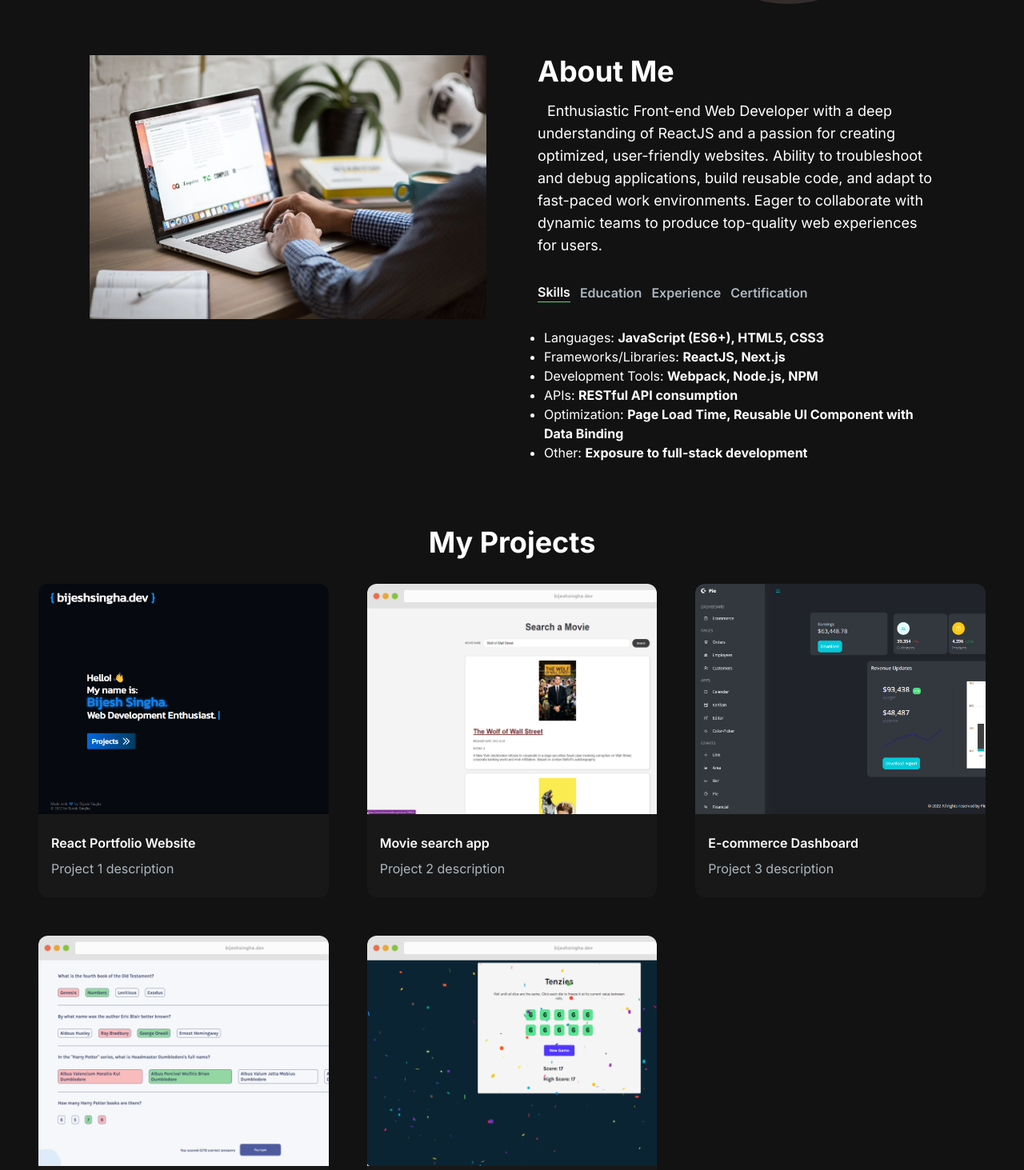
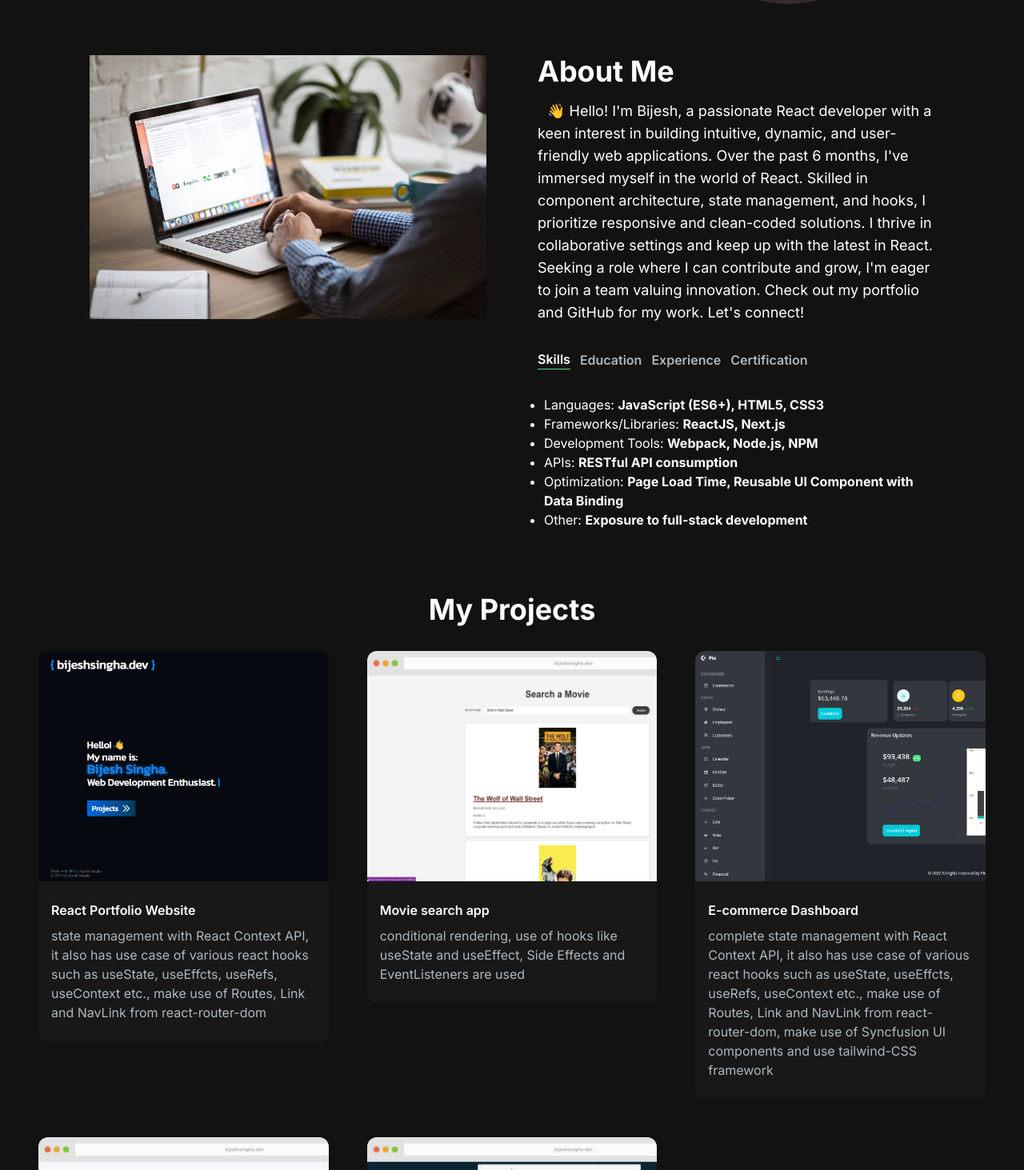
Before and after one commit to bijeshsingha/portfolio2, a Next.js app: page / in a window 1280 px wide. Shown: the part 407-1870 px from the top of the page at 80% size. Built offline with nearby package versions, Linux system fonts and the light colour scheme.

Commit message:
new commit 111

```diff
--- a/app/components/AboutSection.jsx
+++ b/app/components/AboutSection.jsx
@@ -94,12 +94,15 @@ const AboutSection = () => {
         <div className="flex flex-col mt-4 md:mt-0 text-left h-full">
           <h2 className="text-4xl font-bold text-white mb-4">About Me</h2>
           <p className="text-base lg:text-lg ">
-            <span className="ml-3"> Enthusiastic </span> Front-end Web Developer
-            with a deep understanding of ReactJS and a passion for creating
-            optimized, user-friendly websites. Ability to troubleshoot and debug
-            applications, build reusable code, and adapt to fast-paced work
-            environments. Eager to collaborate with dynamic teams to produce
-            top-quality web experiences for users.
+            <span className="ml-3"></span> 👋 Hello! I'm Bijesh, a passionate
+            React developer with a keen interest in building intuitive, dynamic,
+            and user-friendly web applications. Over the past 6 months,
+            I've immersed myself in the world of React. Skilled in component
+            architecture, state management, and hooks, I prioritize responsive
+            and clean-coded solutions. I thrive in collaborative settings and
+            keep up with the latest in React. Seeking a role where I can
+            contribute and grow, I'm eager to join a team valuing innovation.
+            Check out my portfolio and GitHub for my work. Let's connect!
           </p>
 
           <div className="scroll-container overflow-x-auto scrollbar-hide flex flex-row  justify-start mt-8">
--- a/app/components/EmailSection.jsx
+++ b/app/components/EmailSection.jsx
@@ -68,7 +68,7 @@ const EmailSection = () => {
           to get back to you!
         </p>
         <div className="socials flex flex-row gap-3">
-          <Link href={"/"}>
+          <Link href={"https://github.com/bijeshsingha"} target="_blank">
             <Image
               src={"/icons/github.png"}
               alt="Github Icon"
@@ -78,7 +78,7 @@ const EmailSection = () => {
             />
           </Link>
 
-          <Link href={"/"}>
+          <Link href={"https://www.linkedin.com/in/bijesh-singha-89a634159/"} target="_blank">
             <Image
               src={"/icons/linkedin.png"}
               alt="Linkedin Icon"
--- a/app/components/HeroSection.jsx
+++ b/app/components/HeroSection.jsx
@@ -51,9 +51,9 @@ const HeroSection = () => {
               Hire Me
             </Link>
             <button className="px-1 py-1 rounded-full w-full bg-gradient-to-br from-[#087EE1] to to-[#05E8BA] sm:w-fit mr-4 bg-transparent hover:bg-slate-800 text-white  mt-3">
-              <span className="block bg-[#121212] hover:bg-slate-800 rounded-full px-5 py-2">
+              <a href="/resume/Bijesh_Singha_.pdf" download className="block bg-[#121212] hover:bg-slate-800 rounded-full px-5 py-2">
                 Download CV
-              </span>
+              </a>
             </button>
           </div>
         </div>
--- a/app/components/ProjectSection.jsx
+++ b/app/components/ProjectSection.jsx
@@ -5,7 +5,8 @@ const projectsData = [
   {
     id: 1,
     title: "React Portfolio Website",
-    description: "Project 1 description",
+    description:
+      "state management with React Context API, it also has use case of various react hooks such as useState, useEffcts, useRefs, useContext etc., make use of Routes, Link and NavLink from react-router-dom",
     image: "/images/portfolio.png",
     tag: ["All", "Web"],
     gitUrl: "https://github.com/bijeshsingha/portfolio",
@@ -14,7 +15,8 @@ const projectsData = [
   {
     id: 2,
     title: "Movie search app",
-    description: "Project 2 description",
+    description:
+      "conditional rendering, use of hooks like useState and useEffect, Side Effects and EventListeners are used",
     image: "/images/img2.png",
     tag: ["All", "Web"],
     gitUrl: "https://github.com/bijeshsingha/movie_search_app",
@@ -23,7 +25,8 @@ const projectsData = [
   {
     id: 3,
     title: "E-commerce Dashboard",
-    description: "Project 3 description",
+    description:
+      "complete state management with React Context API, it also has use case of various react hooks such as useState, useEffcts, useRefs, useContext etc., make use of Routes, Link and NavLink from react-router-dom, make use of Syncfusion UI components and use tailwind-CSS framework",
     image: "/images/dashboard.png",
     tag: ["All", "Web"],
     gitUrl: "https://github.com/bijeshsingha/dashboardApplication/",
@@ -32,7 +35,8 @@ const projectsData = [
   {
     id: 4,
     title: "Quizzical Application",
-    description: "Project 4 description",
+    description:
+      "Use of API to retrieve data and present, conditional rendering, resuable components, use of props and state, use of hooks like useEffects",
     image: "/images/Browser1.png",
     tag: ["All", "Mobile"],
     gitUrl: "https://github.com/bijeshsingha/quizzical",
@@ -41,18 +45,20 @@ const projectsData = [
   {
     id: 5,
     title: "Tenzies game",
-    description: "Authentication and CRUD operations",
+    description: "Simple react app, use of state, prop, conditional rendering, simple component",
     image: "/images/img3.png",
     tag: ["All", "Web"],
     gitUrl: "https://github.com/bijeshsingha/tenzies",
     previewUrl: "https://tenzies-game12345.netlify.app/",
-  }
+  },
 ];
 
 const ProjectSection = () => {
   return (
     <section id="projects">
-      <h2 className="text-center text-4xl font-bold text-white mt-4">My Projects</h2>
+      <h2 className="text-center text-4xl font-bold text-white mt-4">
+        My Projects
+      </h2>
       <div className="grid md:grid-cols-3 gap-8 md:gap-12 mt-8">
         {projectsData.map((project) => (
           <ProjectCard
```
